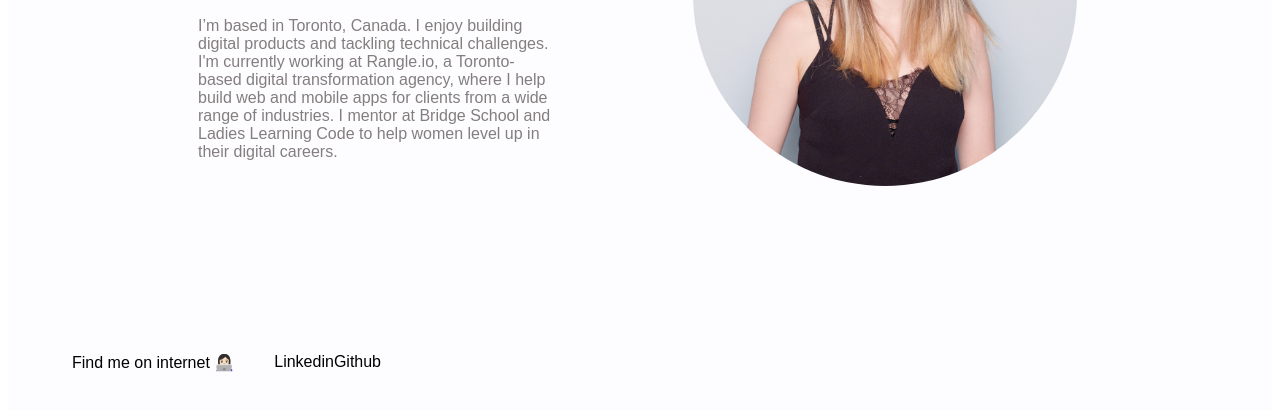
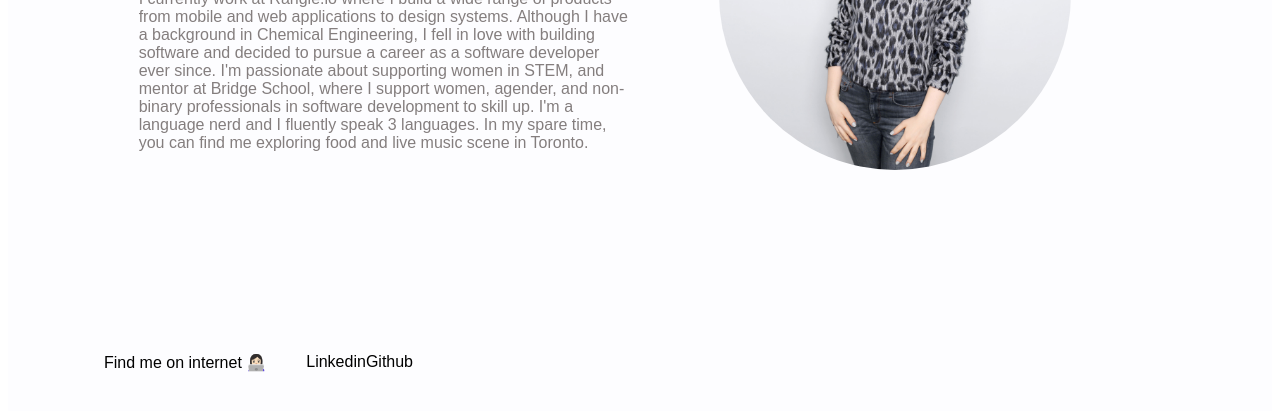
Before and after one commit to turquoisemelon/turquoisemelon.github.io, a Gatsby site: page / in a window 1280 px wide. Shown: the part 397-816 px from the top of the page. Built offline with nearby package versions, Linux system fonts and the light colour scheme; Gatsby itself is replaced by a stand-in of ours.

Commit message:
Update main content and styling

```diff
--- a/src/components/about.js
+++ b/src/components/about.js
@@ -2,10 +2,9 @@ import React from "react"
 import styled from 'styled-components'
 
 const StyledAbout = styled.div`
-    max-width: 30rem;
-    padding: 0 2rem;
+    grid-area: text;
 
-    @media (min-width: 1200px) {
+    @media (min-width: 900px) {
         grid-column: 2 / 3;
     }
 `
@@ -16,7 +15,7 @@ const StyledHeading = styled.h1`
     text-align: center;
     margin: 3rem 0 2rem 0;
 
-    @media (min-width: 1200px) {
+    @media (min-width: 900px) {
         text-align: left;
         font-size: 2rem;
     }
@@ -25,18 +24,19 @@ const StyledHeading = styled.h1`
 const StyledParagraph = styled.p`
     color: #847e7e;
     margin-bottom: 1rem;
-    line-heigt: 2rem;
 
-    @media (min-width: 1200px) {
+    @media (min-width: 900px) {
         margin-bottom: 0;
     }
 `
 
 const About = () => (
     <StyledAbout>
-        <StyledHeading>Hi, I’m Meltem. I'm a software developer and a mentor.</StyledHeading>
+        <StyledHeading>Hi 👋🏻 I’m Meltem. I'm a software developer and a mentor.</StyledHeading>
         <StyledParagraph>
-            I’m based in Toronto, Canada. I enjoy building digital products and tackling technical challenges. I'm currently working at Rangle.io, a Toronto-based digital transformation agency, where I help build web and mobile apps for clients from a wide range of industries. I mentor at Bridge School and Ladies Learning Code to help women level up in their digital careers.
+            I currently work at Rangle.io where I build a wide range of products from mobile and web applications to design systems. Although I have a background in Chemical Engineering,
+            I fell in love with building software and decided to pursue a career as a software developer ever since. I'm passionate about supporting women in STEM, and mentor at Bridge School, where I support women, agender, and non-binary professionals in software development to skill up.
+            I'm a language nerd and I fluently speak 3 languages. In my spare time, you can find me exploring food and live music scene in Toronto.
         </StyledParagraph>
     </StyledAbout>
 )
--- a/src/components/layout.css
+++ b/src/components/layout.css
@@ -1,25 +1,20 @@
 p {
   font-size: 1rem;
-  line-height: 2rem;
+  line-height: 1.8rem;
 }
 
 @media (min-width: 900px) {
   p {
     font-size: 1rem;
-    line-height: 2.5rem;
+    line-height: 1.8rem;
   }
 }
 
 @media (min-width: 1200px) {
-  p {
-    font-size: 1rem;
-    line-height: 2rem;
-  }
 }
 
 @media (min-width: 1800px) {
   p {
-    font-size: 1rem;
     line-height: 2rem;
   }
 }
--- a/src/pages/index.js
+++ b/src/pages/index.js
@@ -1,7 +1,7 @@
 import React from 'react'
 import { Link } from 'gatsby'
 import styled from 'styled-components';
-import headshot from '../images/headshot_uncut.jpg';
+import headshot from '../images/headshot_2.jpg';
 
 import About from '../components/about'
 import Header from '../components/header'
@@ -18,48 +18,60 @@ const StyledIndexPage = styled.div`
   font-family: arial, sans-serif;
   display: grid;
   grid-template-rows: 2fr 8fr 2fr;
+  padding: 0 2rem;
 
   @media (min-width: 900px) {
     grid-template-rows: 1fr 10fr 1fr;
   }
 `
+const HeadshotWrapper = styled.div`
+  grid-area: photo;
+  margin: 0 auto;
+
+  @media (min-width: 900px) {
+    grid-column: 4 / 5;
+  }
+`;
 
 const Headshot = styled.div`
   background-image: url(${headshot});
   background-repeat: no-repeat;
   background-size: cover;
-  background-position: center;
+  background-position: 36%;
   width: 16rem;
   height: 16rem;
   border-radius: 50%;
 
   @media (min-width: 900px) {
-    width: 24rem;
-    height: 24rem;
-    grid-column: 4 / 5;
+    width: 22rem;
+    height: 22rem;
   }
 `
 
-const Wrapper = styled.div`
+const MainContentWrapper = styled.div`
   display: flex;
   flex-direction: column;
   align-items: center;
+  display: grid;
+  grid-template-areas: "photo"
+  "text";
 
   @media (min-width: 900px) {
     flex-direction: row;
-    justify-content: space-evenly;
-    display: grid;
-    grid-template-columns: 1.5fr 4fr 1fr 4fr 1.5fr;
+    grid-template-areas: "text photo";
+    grid-template-columns: 1fr 5fr 1rem 5fr 1fr;
   }
 `
 
 const IndexPage = () => (
   < StyledIndexPage>
     <Header />
-    <Wrapper>
+    <MainContentWrapper>
       <About />
-      <Headshot />
-    </Wrapper>
+      <HeadshotWrapper>
+        <Headshot />
+      </HeadshotWrapper>
+    </MainContentWrapper>
     <Footer />
   </StyledIndexPage>
 )
```
Also changed, not shown: src/images/gatsby-astronaut.png (deleted), src/images/headshot_2.jpg (added).
